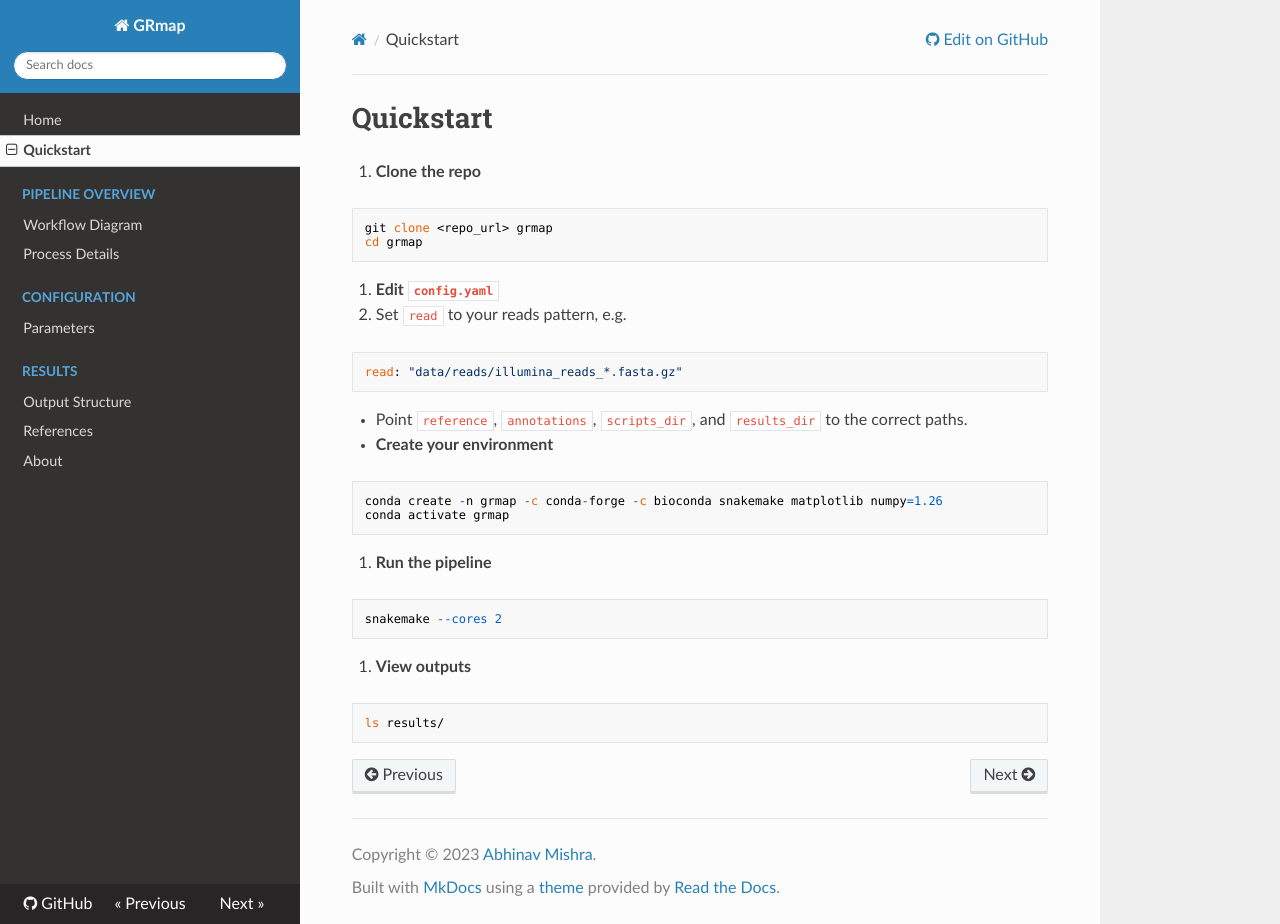
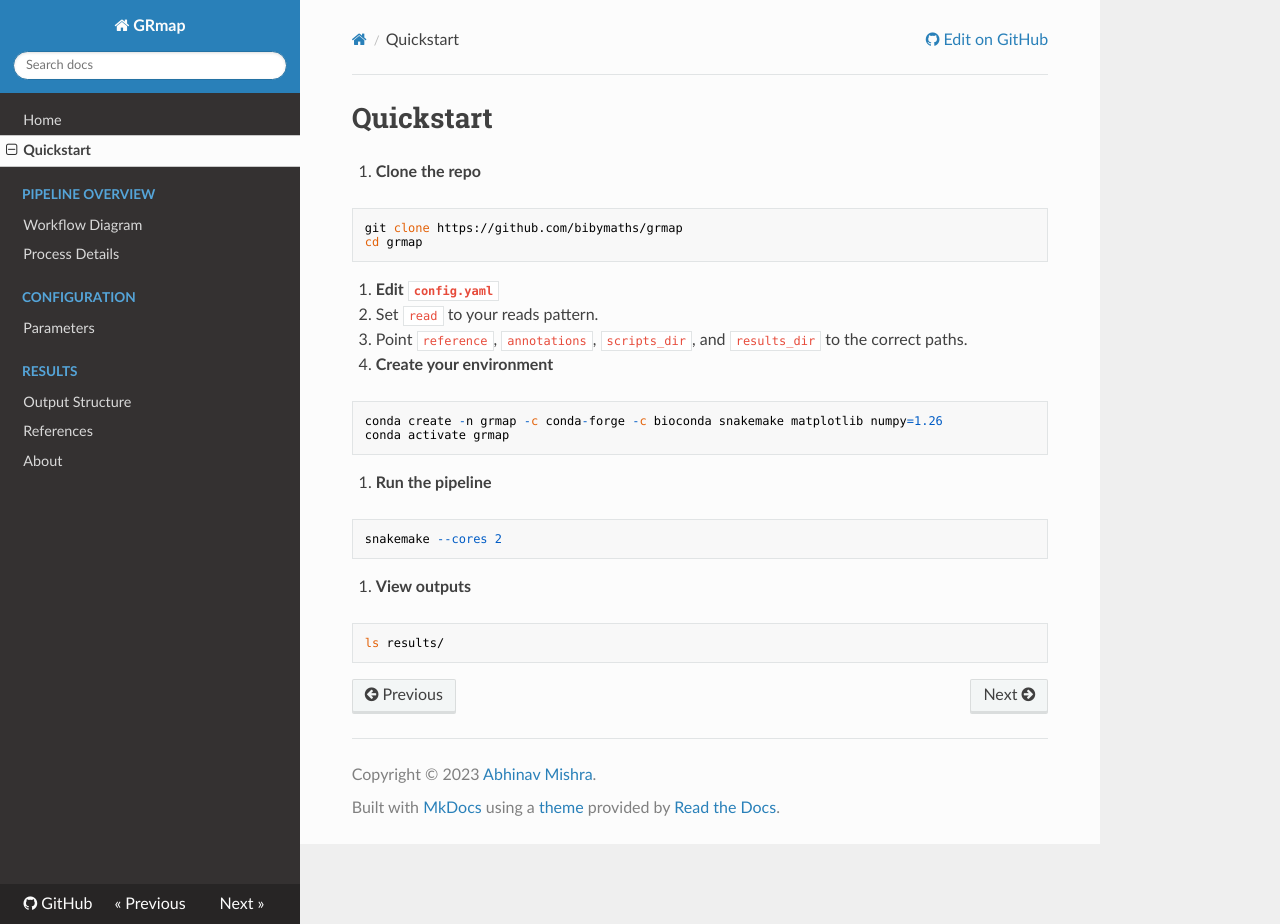
Before and after one commit to bibymaths/grmap, an MkDocs documentation site: the page built from docs/quickstart.md, in a window 1280 px wide and 924 px high. Built offline with MkDocs 1.6.1, drawn with Linux system fonts in a browser that asks for light colours; nearby versions of some CDN libraries.

Commit message:
update quickstart.md: specify repository URL and simplify configuration instructions

````diff
--- a/docs/quickstart.md
+++ b/docs/quickstart.md
@@ -3,17 +3,13 @@
 1. **Clone the repo**
 
 ```bash
-git clone <repo_url> grmap
+git clone https://github.com/bibymaths/grmap
 cd grmap
 ```
 
 2. **Edit `config.yaml`**
 
-- Set `read` to your reads pattern, e.g.
-
-```yaml
-read: "data/reads/illumina_reads_*.fasta.gz"
-```
+- Set `read` to your reads pattern.
 - Point `reference`, `annotations`, `scripts_dir`, and `results_dir` to the correct paths.
 
 3. **Create your environment**
````
